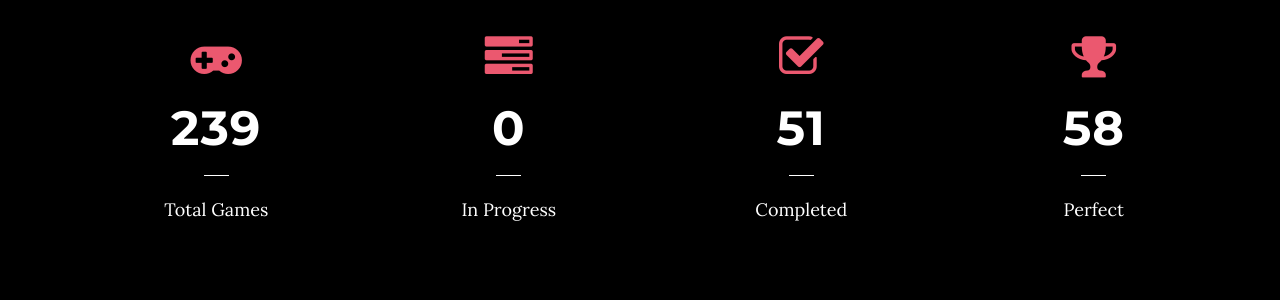
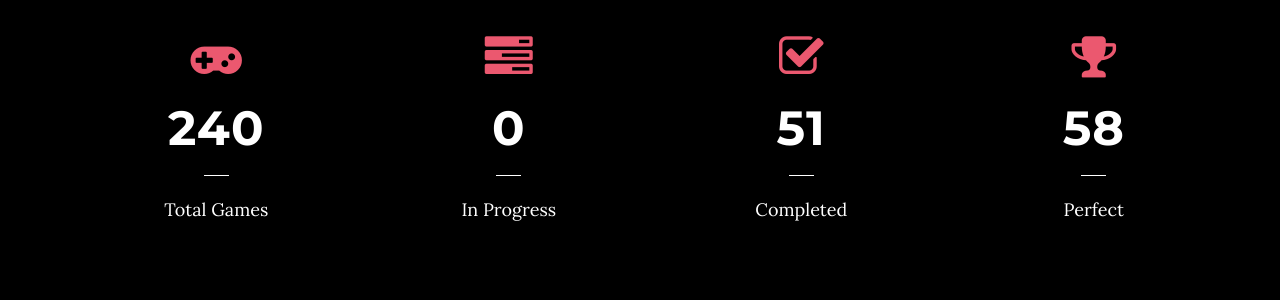
Before and after one commit to kuangami/kuangami.github.io, a Jekyll site: the page built from index.html, in a window 1280 px wide and 900 px high, scrolled down 1004 px. Shown: the part 161-461 px from the top of the window. Built offline with Jekyll 4.4.1, drawn with Linux system fonts in a browser that asks for light colours.

Commit message:
GitHub Actions commit

```diff
--- a/_data/gamestats.json
+++ b/_data/gamestats.json
@@ -1 +1 @@
-{"records":[{"id":"recDpuCGl3HejB9TY","createdTime":"2023-05-03T13:16:41.000Z","fields":{"Total Games":239,"Playing":0,"Completed":51,"Perfect":58}}]}
+{"records":[{"id":"recDpuCGl3HejB9TY","createdTime":"2023-05-03T13:16:41.000Z","fields":{"Total Games":240,"Playing":0,"Completed":51,"Perfect":58}}]}
```
Also changed, not shown: _data/recentplay.json (+1 -1 lines).
